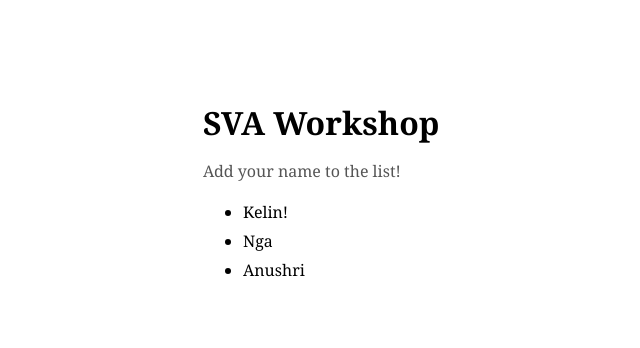
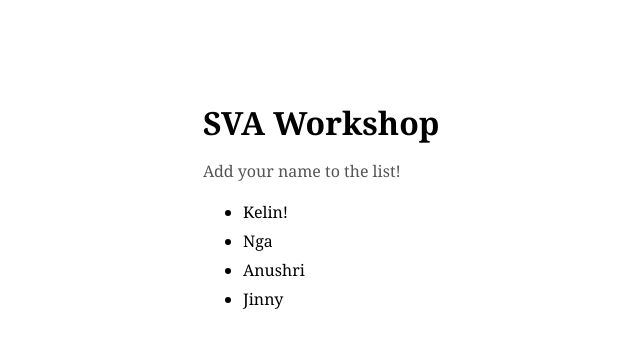
Before and after one commit to pmartin5-gif/fun-app, a plain HTML site: page index.html in a window 1280 px wide. Shown: the full height of the page, 187-827 px from the left. Drawn offline with Linux system fonts and the light colour scheme.

Commit message:
Add Jinny to the list

```diff
--- a/index.html
+++ b/index.html
@@ -29,6 +29,7 @@
       <li>Kelin!</li>
       <li>Nga</li>
       <li>Anushri</li>
+      <li>Jinny</li>
     </ul>
   </body>
 </html>
```
